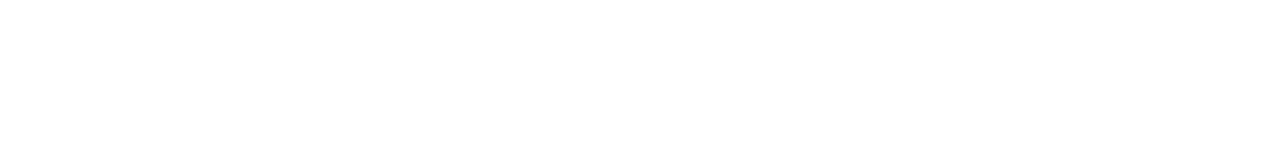
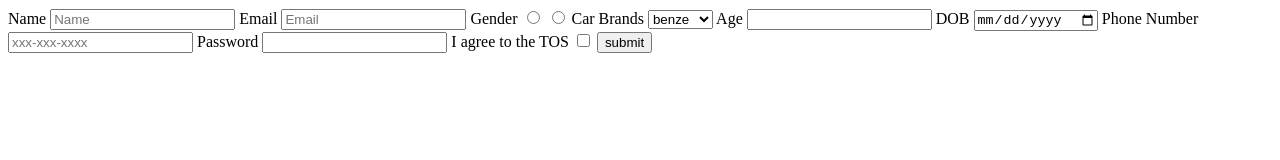
Before and after one commit to acciojob/signup-form-car-Rohitha07, a website: page main.html in a window 1280 px wide. Drawn offline with Linux system fonts and the light colour scheme.

Commit message:
created a submission

```diff
--- a/main.html
+++ b/main.html
@@ -7,6 +7,32 @@
 </head>
 
 <body>
+	   <form action="" method="post">
+      <label for="name">Name</label>
+      <input type="text" id="name" required placeholder="Name">
+      <label for="email">Email</label>
+      <input type="text" id="email" required placeholder="Email">
+      <label for="gender">Gender</label>
+      <input type="radio" name="gender" id="gender_m" required>
+      <input type="radio" name="gender" id="gender_f"required>
+      <label for="cars">Car Brands</label>
+      <select name="cars" id="cars" required aria-placeholder="--Please choose an option-">
+         <option value="banze">benze</option>
+         <option value="bmw">BMW</option>
+         <option value="scarpio">scarpio</option>
+      </select>
+      <label for="age">Age</label>
+      <input type="number" name="age" required id="age">
+      <label for="dob">DOB</label>
+      <input type="date" name="dob" id="dob" required>
+      <label for="tel">Phone Number</label>
+      <input type="tel" name="tel" id="tel" placeholder="xxx-xxx-xxxx">
+      <label for="password">Password</label>
+      <input type="password" name="password" id="password" required>
+      <label for="tos">I agree to the TOS</label>
+      <input type="checkbox" name="" id="tos" required>
+		         <button type="submit">submit</button>
+   </form>
 	<!-- the entire body must be written by student -->
     <script type="text/javascript" src="./script.js">
 </script>
```
